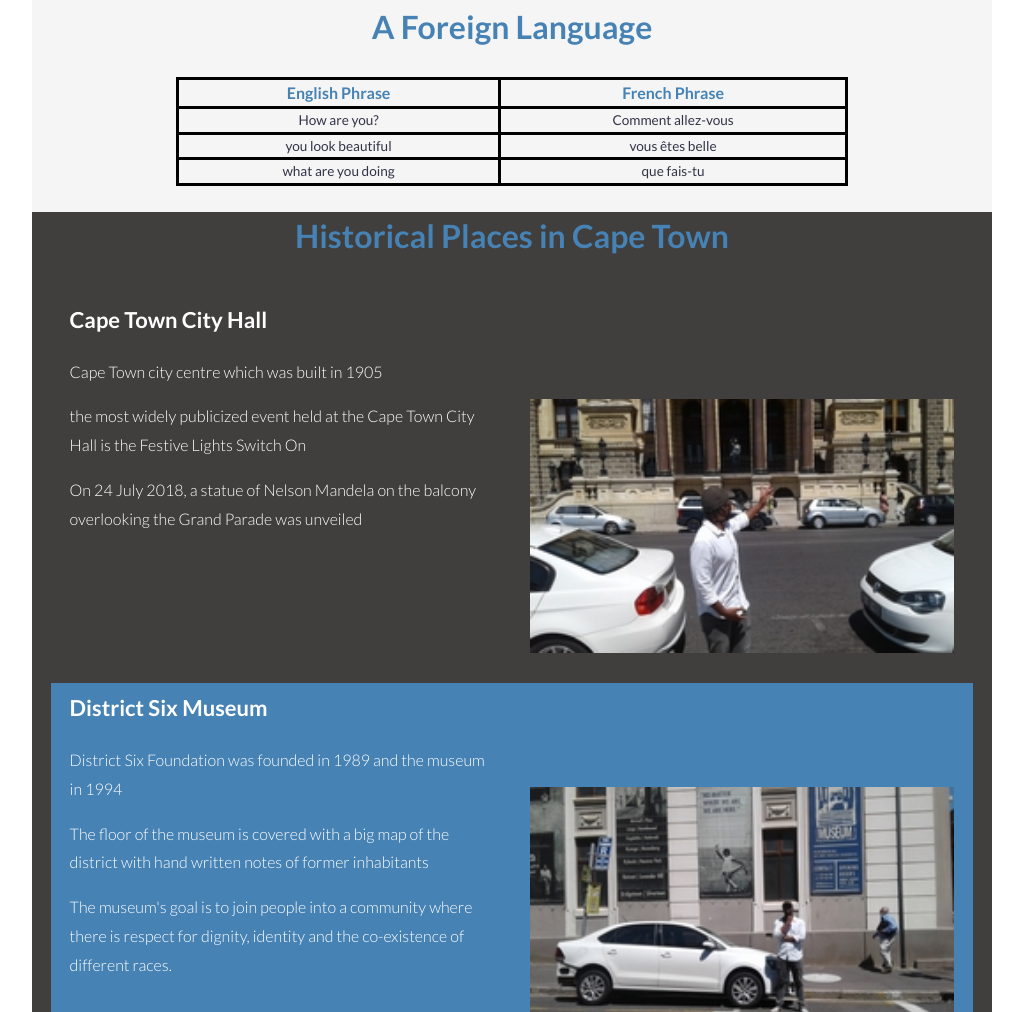
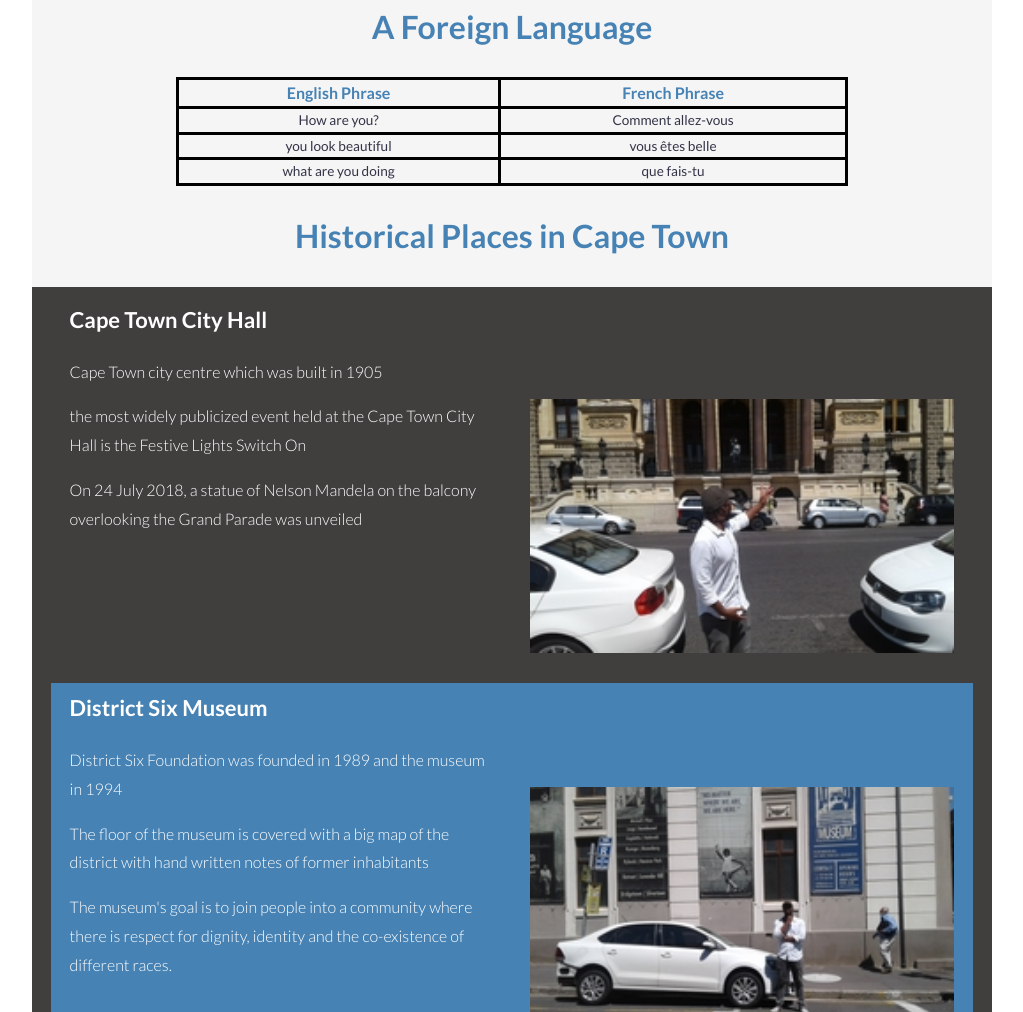
Before and after one commit to Czani89/basic-webpage, a plain HTML site: page my-webpage-grid.html in a window 1280 px wide. Shown: the part 783-1795 px from the top of the page, without its empty margins (128-1151 px from the left). Drawn offline with Linux system fonts and the light colour scheme.

Commit message:
page with media errors

```diff
--- a/my-webpage-grid.html
+++ b/my-webpage-grid.html
@@ -66,9 +66,12 @@
                 </tr>
             </table>
         </div>
+        <div class="row">
+            <h2>Historical Places in Cape Town</h2>
+        </div>
 
         <div class="row history">
-            <h2>Historical Places in Cape Town</h2>
+
             <div class="col-4 hall-container">
 
                 <div class="col-6 hall-text">
```
Also changed, not shown: my-own-style.css (+10 -0 lines).
